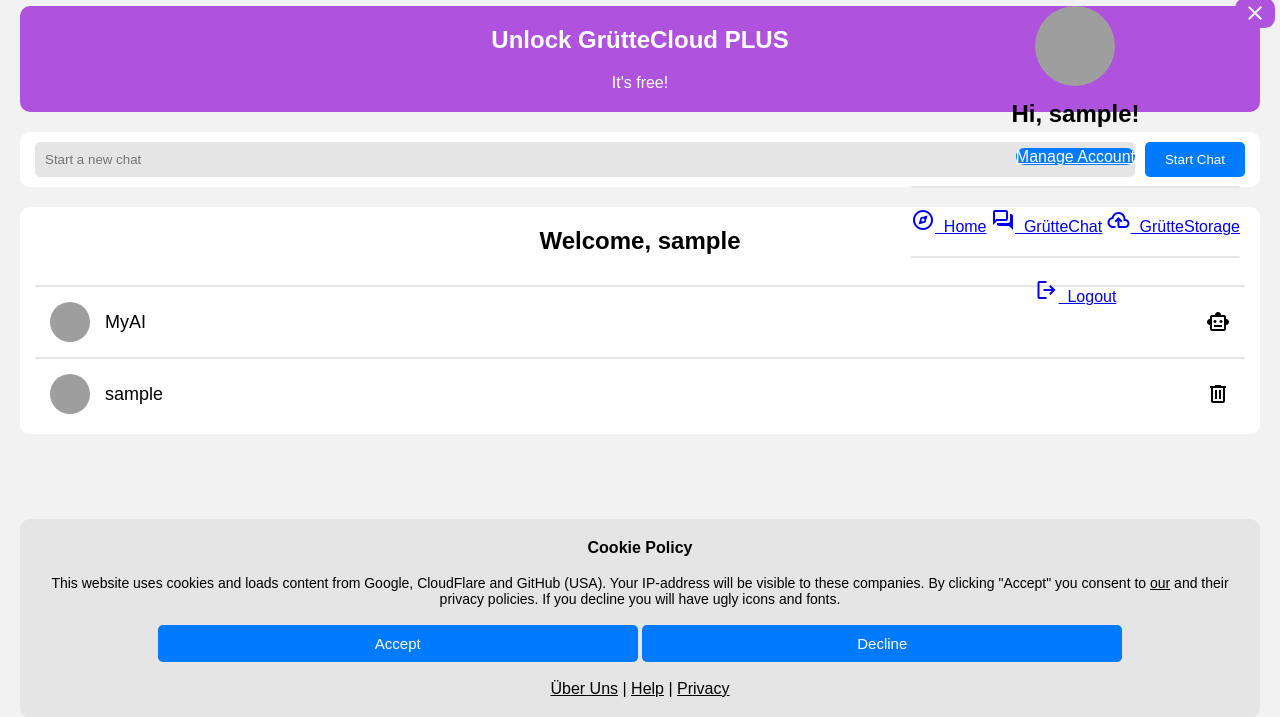
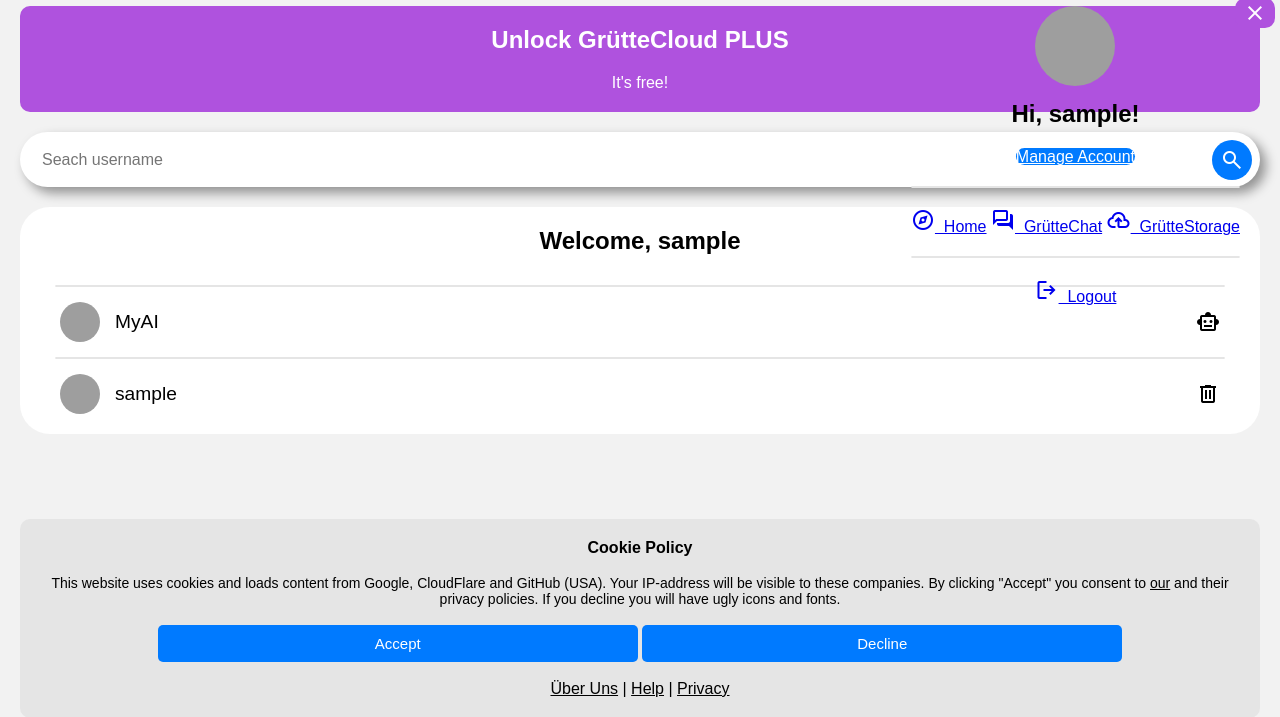
Before and after one commit to xelemir/GruetteCloud, a Python web app: template templates/chathome.html in a window 1280 px wide. Shown: the part 62-779 px from the top of the page. Run offline with Jinja, Linux system fonts and the light colour scheme; the template is opened without the code that fills it: most values are stand-ins (such as "Sample title", 1, 10 or a date in 2020); grey boxes are pictures that could not be loaded.

Commit message:
layout changes

```diff
--- a/templates/chathome.html
+++ b/templates/chathome.html
@@ -100,10 +100,14 @@
         <div class="spaced-tile"></div>
     {% endif %}
 
-    <div class="wrapping-tile" style="padding-left: 0; padding-right: 0;">
+
         <form method="POST">
-            <input type="text" id="recipient" name="recipient" placeholder="Start a new chat" autocomplete="off" style="width: calc(100% - 140px);">
-            <input type="submit" name="new" value="Start Chat" class="send-button">
+            <input class="message-input" type="text" name="recipient" placeholder="Seach username" autocomplete="off" style="font-size: 1em; width: 100%; padding-left: 20px; height: 55px; width: 100%; background-color: var(--background-tile-color); border-style: solid; border-color: transparent; border-radius: 30px; border-width: 2px; margin-right: 0; box-shadow: 6px 6px 12px rgba(0, 0, 0, 0.4);">
+            <button name="send" class="send-button" style="width: 40px; height: 40px; position: absolute; right: 28px; border-radius: 20px; margin: 0; padding: 5px; text-align: center; display: flex; align-items: center; justify-content: center;">
+                <span class="material-symbols-outlined">search</span>
+            </button>
+            <!--<input type="text" id="recipient" name="recipient" placeholder="Start a new chat" autocomplete="off" style="width: calc(100% - 140px);">
+            <input type="submit" name="new" value="Start Chat" class="send-button">-->
         </form>
     </div>
 
@@ -122,7 +126,7 @@
 
     <div class="spaced-tile"></div>
     <div style="flex-direction: row; display: flex; width: 100%;">
-        <div class="wrapping-tile" style="padding-bottom: 5px;">
+        <div class="wrapping-tile" style="padding-bottom: 5px; border-radius: 30px;">
             <div style="display: flex; align-items: center;">
                 <div style="flex-grow: 1;">
                     <h1 style="margin: 10px; text-align: center; display: flex; align-items: center; justify-content: center;">
@@ -133,41 +137,41 @@
 
             <div class="spaced-tile"></div>
 
-            <hr style="border: 1px solid var(--box-shadow-color); border-radius: 5px; margin-left: 5px; margin-right: 5px;">
+            <hr style="border: 1px solid var(--box-shadow-color); border-radius: 5px; margin-left: 25px; margin-right: 25px;">
             <div style="display: flex; align-items: center; margin-bottom: 5px; margin-top: 5px;">
                 <a href="/ai/chat" style="color: var(--text-color); text-decoration: none; display: flex; align-items: center; flex: 1;">
-                    <button class="button-chat text-offcutter" style="width: 100%; display: flex; align-items: center; color: var(--text-color); font-size: 18px;">
-                        <img src="https://www.gruettecloud.com/static/gruettecloud_logo_padding.png" style="height: 40px; width: 40px; border-radius: 50%; margin-right: 10px;">
+                    <button class="button-chat text-offcutter" style="width: 100%; display: flex; align-items: center; color: var(--text-color); font-size: 1.2em; border-radius: 30px;">
+                        <img src="https://www.gruettecloud.com/static/profile_pictures/ai.png" style="height: 40px; width: 40px; border-radius: 50%; margin-left: 10px; margin-right: 10px;">
                         <span class="text-offcutter" style="margin-left: 5px;">MyAI</span>
-                        <a title="MyAI" style="text-decoration: none; color: var(--text-color);"><span class="material-symbols-outlined" style="display: flex; align-items: center; justify-content: center;">smart_toy</span></a>
+                        <a title="MyAI" style="text-decoration: none; color: var(--text-color);"><span class="material-symbols-outlined" style="margin-right: 10px; display: flex; align-items: center; justify-content: center;">smart_toy</span></a>
                     </button>
                 </a>
             </div>
 
             {% if not active_chats %}
-            <hr style="border: 1px solid var(--box-shadow-color); border-radius: 5px; margin-left: 5px; margin-right: 5px;">
+            <hr style="border: 1px solid var(--box-shadow-color); border-radius: 5px; margin-left: 25px; margin-right: 25px;">
             <p style="margin-left: 20px; margin-top: 10px; margin-bottom: 10px;">Suggestions:</p>
             <div style="display: flex; align-items: center; margin-bottom: 5px; margin-top: 5px;">
                 <a href="/chat/{{ suggested['username'] }}" style="color: var(--text-color); text-decoration: none; display: flex; align-items: center; flex: 1;">
-                    <button class="button-chat text-offcutter" style="width: 100%; display: flex; align-items: center; color: var(--text-color); font-size: 18px;">
-                        <img src="https://www.gruettecloud.com/static/profile_pictures/{{ suggested['pfp'] }}" style="height: 40px; width: 40px; border-radius: 50%; margin-right: 10px;">
+                    <button class="button-chat text-offcutter" style="width: 100%; display: flex; align-items: center; color: var(--text-color); font-size: 1.2em; border-radius: 30px;">
+                        <img src="https://www.gruettecloud.com/static/profile_pictures/{{ suggested['pfp'] }}" style="height: 40px; width: 40px; border-radius: 50%; margin-left: 10px; margin-right: 10px;">
                         <span class="text-offcutter" style="margin-left: 5px;">{{ suggested['username'] }}</span>
                         {% if suggested['is_verified'] %}<span class="material-symbols-outlined" style="margin-left: 5px; color: var(--primary-color); align-self: center;">verified</span>{% endif %}
-                        <a href="/chat/delete/{{ suggested['username'] }}" class="logout" title="Delete chat" style="text-decoration: none;"><span class="material-symbols-outlined" style="display: flex; align-items: center; justify-content: center;">delete</span></a>
+                        <a href="/chat/delete/{{ suggested['username'] }}" class="logout" title="Delete chat" style="text-decoration: none;"><span class="material-symbols-outlined" style="margin-right: 10px; display: flex; align-items: center; justify-content: center;">delete</span></a>
                     </button>
                 </a>
             </div>
             {% endif %}
 
             {% for chat in active_chats %}
-                <hr style="border: 1px solid var(--box-shadow-color); border-radius: 5px; margin-left: 5px; margin-right: 5px;">
+                <hr style="border: 1px solid var(--box-shadow-color); border-radius: 5px; margin-left: 25px; margin-right: 25px;">
                 <div style="display: flex; align-items: center; margin-bottom: 5px; margin-top: 5px;">
                     <a href="/chat/{{ chat['username'] }}" style="color: var(--text-color); text-decoration: none; display: flex; align-items: center; flex: 1;">
-                        <button class="button-chat text-offcutter" style="width: 100%; display: flex; align-items: center; color: var(--text-color); font-size: 18px;">
-                            <img src="https://www.gruettecloud.com/static/profile_pictures/{{ chat['pfp'] }}" style="height: 40px; width: 40px; border-radius: 50%; margin-right: 10px;">
+                        <button class="button-chat text-offcutter" style="width: 100%; display: flex; align-items: center; color: var(--text-color); font-size: 1.2em; border-radius: 30px;">
+                            <img src="https://www.gruettecloud.com/static/profile_pictures/{{ chat['pfp'] }}" style="height: 40px; width: 40px; border-radius: 50%; margin-left: 10px; margin-right: 10px;">
                             <span class="text-offcutter" style="margin-left: 5px;">{{ chat['username'] }}</span>
                             {% if chat['is_verified'] %}<span class="material-symbols-outlined" style="margin-left: 5px; color: var(--primary-color); align-self: center;">verified</span>{% endif %}
-                            <a href="/chat/delete/{{ chat['username'] }}" class="logout" title="Delete chat" style="text-decoration: none;"><span class="material-symbols-outlined" style="display: flex; align-items: center; justify-content: center;">delete</span></a>
+                            <a href="/chat/delete/{{ chat['username'] }}" class="logout" title="Delete chat" style="text-decoration: none;"><span class="material-symbols-outlined" style="margin-right: 10px; display: flex; align-items: center; justify-content: center;">delete</span></a>
                         </button>
                     </a>
                 </div>
```
